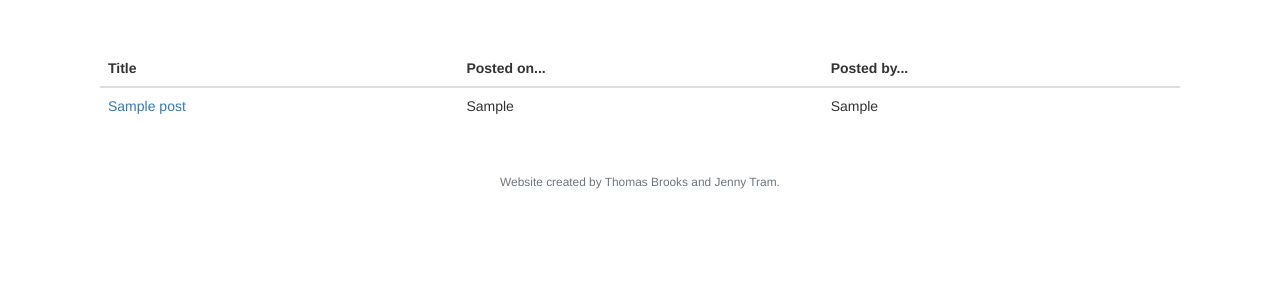
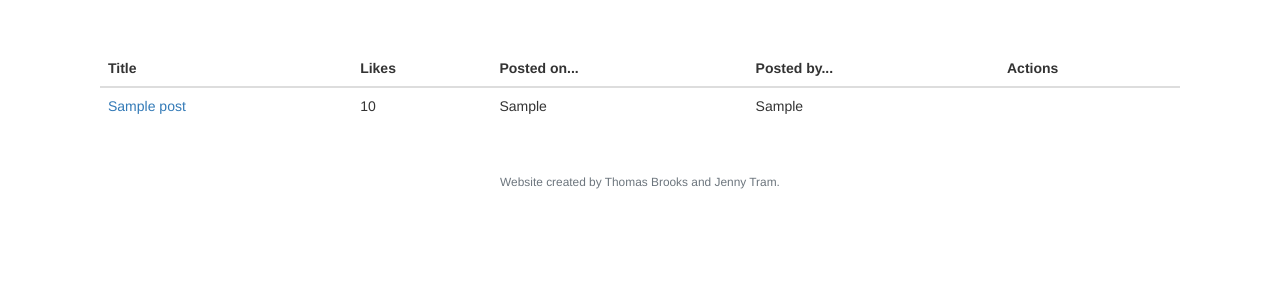
Before and after one commit to jennytram/FinalProject, a Flask app: template templates/index.html in a window 1280 px wide. Shown: the part 67-367 px from the top of the page. Run offline with Flask 2, Linux system fonts and the light colour scheme; the template is opened without the code that fills it: most values are stand-ins (such as "Sample title", 1, 10 or a date in 2020); some libraries are stand-ins or nearby versions.

Commit message:
displays likes and implements liking capability directly from this screen

```diff
--- a/templates/index.html
+++ b/templates/index.html
@@ -9,8 +9,10 @@
   <thead>
     <tr>
       <th scope="col">Title</th>
+      <th scope="col">Likes</th>
       <th scope="col">Posted on...</th>
       <th scope="col">Posted by...</th>
+      <th scope="col">Actions</th>
     </tr>
   </thead>
 
@@ -20,11 +22,17 @@
       <a href='/see_post/{{ post["id"] }}'>{{ post["title"] }}</a>
     </td>
     <td>
+      {{ likes(post["id"]) }}
+    </td>
+    <td>
       {{ post["dt"] }}
     </td>
     <td>
       {{ post["usr_scrnm"] }}
     </td>
+    <td>
+      <a href='/like/{{ post["id"] }}'>{{ liked(post["id"]) }}</a>
+    </td>
   </tr>
   {% endfor %}
 </table>
```
